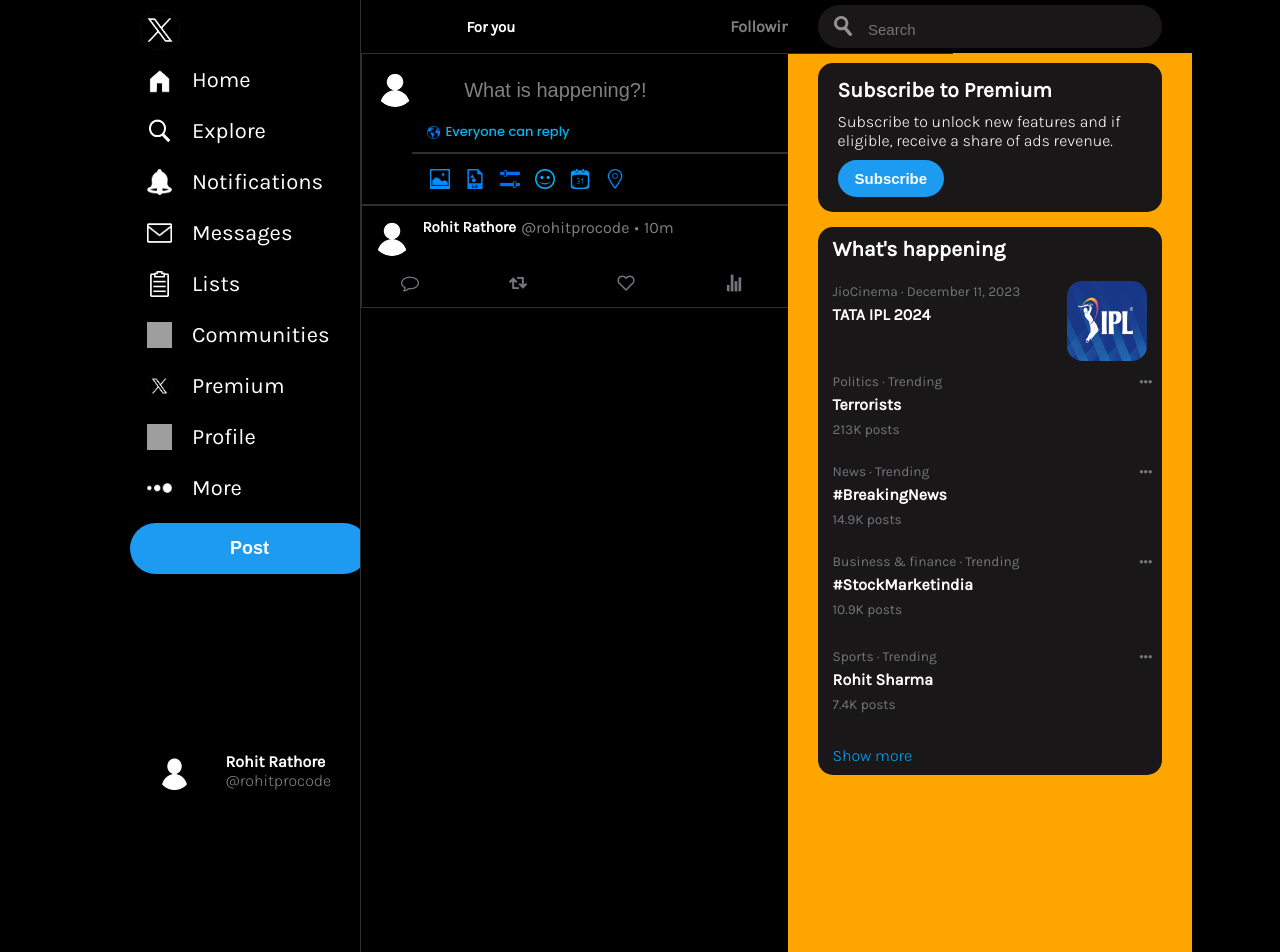
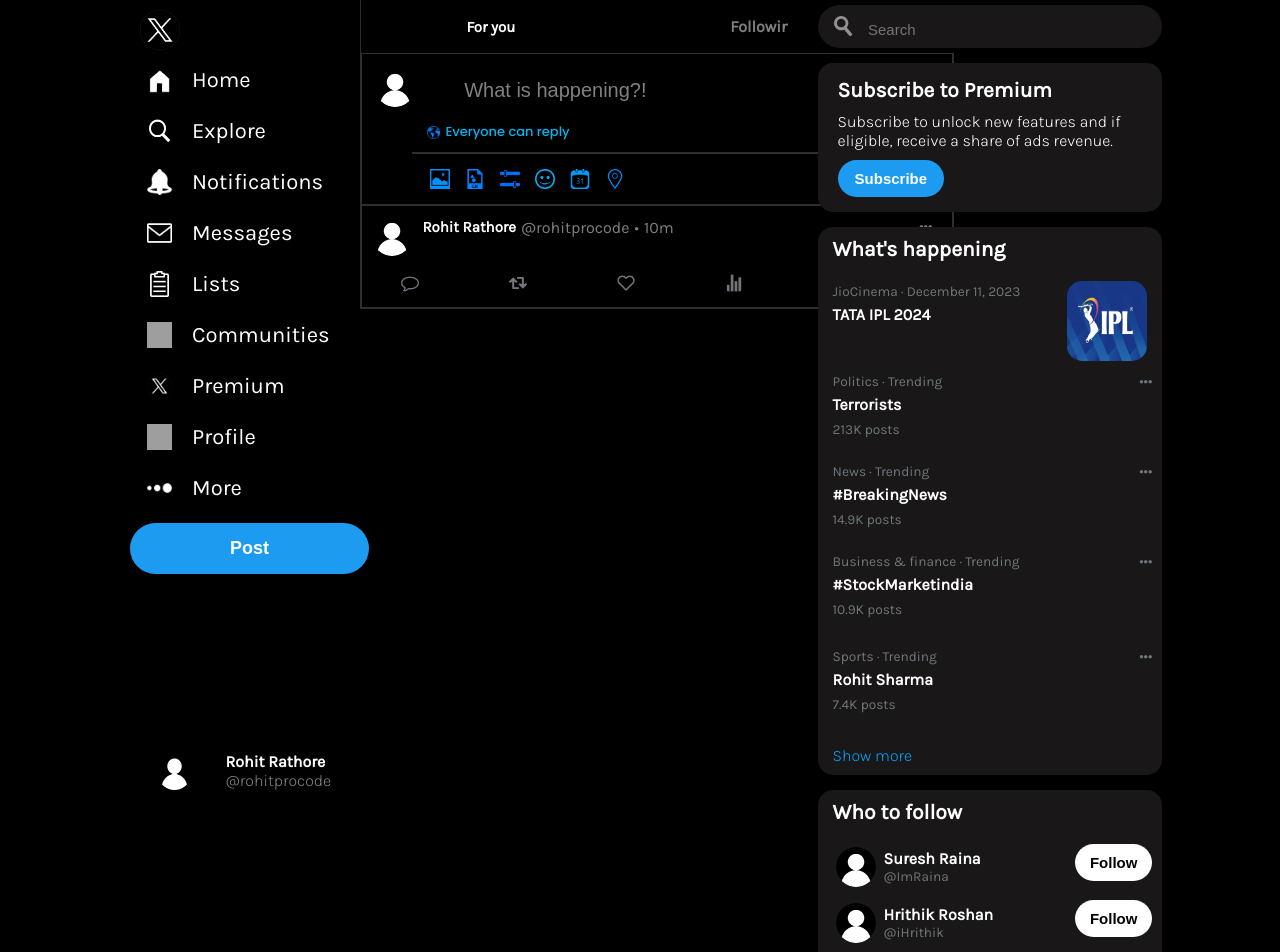
Before and after one commit to rohitprocode/Twitter-Clone-React, a React (Create React App) app: page / in a window 1280 px wide. Shown: the top 952 px of the page. Built offline with nearby package versions, Linux system fonts and the light colour scheme; grey boxes are pictures that could not be loaded.

Commit message:
Follow Container

```diff
--- a/src/App.css
+++ b/src/App.css
@@ -13,6 +13,5 @@
   margin:auto auto 0 130px;
   display: flex;
   background-color: black;
-
   position: relative;
 }
--- /dev/null
+++ b/src/components/FollowBox.css
@@ -0,0 +1,64 @@
+.followBox {
+  /* background-color: rebeccapurple; */
+  padding: 0px 10px;
+}
+
+.followBox div {
+  padding: 5px 5px;
+  display: flex;
+  /* background-color: saddlebrown; */
+  position: relative;
+  /* justify-content: center; */
+  /* align-items: center; */
+  /* justify-content: space-between; */
+  /* position: relative; */
+}
+
+.followBox:hover {
+  cursor: pointer;
+  background-color: rgb(38, 37, 37);
+}
+
+.followBox div img {
+  width: 40px;
+  height: 40px;
+  /* background-color: rebeccapurple; */
+  border-radius: 50%;
+  margin: 3px;
+}
+
+.userId-data {
+  /* background-color: blue; */
+  /* display: flex; */
+  flex-direction: column;
+  /* justify-content: start; */
+}
+
+/* .userId-data div {
+  padding: 10px;
+  height: 7vh;
+  /* background-color: blue; */
+/* } */
+
+.followBox div span {
+  font-size: 13.7px;
+  color: rgb(113, 118, 123);
+  /* background-color: rosybrown; */
+  /* padding: 0px 0px; */
+  /* margin-top: 2px; */
+}
+
+.followBtn {
+  margin: auto;
+  position: absolute;
+  right: 0px;
+  /* background-color: rgb(29, 155, 240); */
+  background-color:white;
+  padding: 10px 15px;
+  color: black;
+  font-weight: 700;
+  border: none;
+  border-radius: 20px;
+  font-size: 15px;
+  cursor: pointer;
+}
--- /dev/null
+++ b/src/components/FollowBox.jsx
@@ -0,0 +1,19 @@
+import React from "react";
+import "./FollowBox.css";
+
+function FollowBox({ img, name, username }) {
+  return (
+    <div className="followBox">
+      <div>
+        <img src={img} alt="" />
+        <div className="userId-data">
+          <h4>{name}</h4>
+          <span>@{username}</span>
+        </div>
+        <button className="followBtn">Follow</button>
+      </div>
+    </div>
+  );
+}
+
+export default FollowBox;
--- /dev/null
+++ b/src/components/FollowBoxList.js
@@ -0,0 +1,19 @@
+const FollowBoxList =[
+    {
+        img:"../User.png",
+        name:"Suresh Raina",
+        userName:"ImRaina"
+    },
+    {
+        img:"../User.png",
+        name:"Hrithik Roshan",
+        userName:"iHrithik"
+    },
+    {
+        img:"../User.png",
+        name:"Salman Khan",
+        userName:"BeingSalmanKhan"
+    }
+]
+
+export default FollowBoxList
--- a/src/components/MidContainer.css
+++ b/src/components/MidContainer.css
@@ -9,7 +9,8 @@
   position: absolute;
   left: 18vw;
   background-color: black;
-  height: 200vh;
+  /* height: 250vh; */
+
 }
 
 .header {
--- a/src/components/ThirdContainer.css
+++ b/src/components/ThirdContainer.css
@@ -1,5 +1,5 @@
 .ThirdContainer{
-    background-color: orange;
+    /* background-color: orange; */
     width: 25.3rem;
     position: absolute;
     right: 0px;
@@ -194,3 +194,29 @@
     border-bottom-left-radius: 15px;
     border-bottom-right-radius: 15px;
 }
+
+.FollowContainer{
+    border-radius: 15px;
+    /* background-color: red; */
+    background-color: rgb(25, 23, 23);
+    border-radius: 15px;
+
+}
+
+.FollowContainer h1{
+    margin-bottom: 10px;
+    font-size: 21px;
+    font-weight: 900;
+    padding: 10px 15px 5px 15px;
+}
+
+.FollowContainer section{
+    padding: 10px 15px;
+    border-bottom-left-radius: 15px;
+    border-bottom-right-radius: 15px;
+    cursor: pointer;
+}
+
+.FollowContainer section:hover{
+    background-color: rgb(38, 37, 37);
+}
--- a/src/components/ThirdContainer.jsx
+++ b/src/components/ThirdContainer.jsx
@@ -1,5 +1,7 @@
 import React from "react";
 import "./ThirdContainer.css";
+import FollowBox from "./FollowBox";
+import FollowBoxList from "./FollowBoxList";
 
 function ThirdContainer() {
   return (
@@ -60,12 +62,19 @@
               <span className="bottom-span">7.4K posts </span>
             </div>
           </div>
-          <a href="https://twitter.com/explore/tabs/for-you"><div className="Trend-Container">
-            <section className="showMore">Show more</section>
-          </div>
+          <a href="https://twitter.com/explore/tabs/for-you">
+            <div className="Trend-Container">
+              <section className="showMore">Show more</section>
+            </div>
           </a>
         </div>
-        {/* <div className="FollowBox">c</div> */}
+        <div className="FollowContainer">
+          <h1>Who to follow</h1>
+          {FollowBoxList.map((data=>
+          <FollowBox img={data.img} name={data.name} username={data.userName}/>
+          ))}
+          <section className="showMore">Show more</section>
+        </div>
       </div>
     </div>
   );
```
